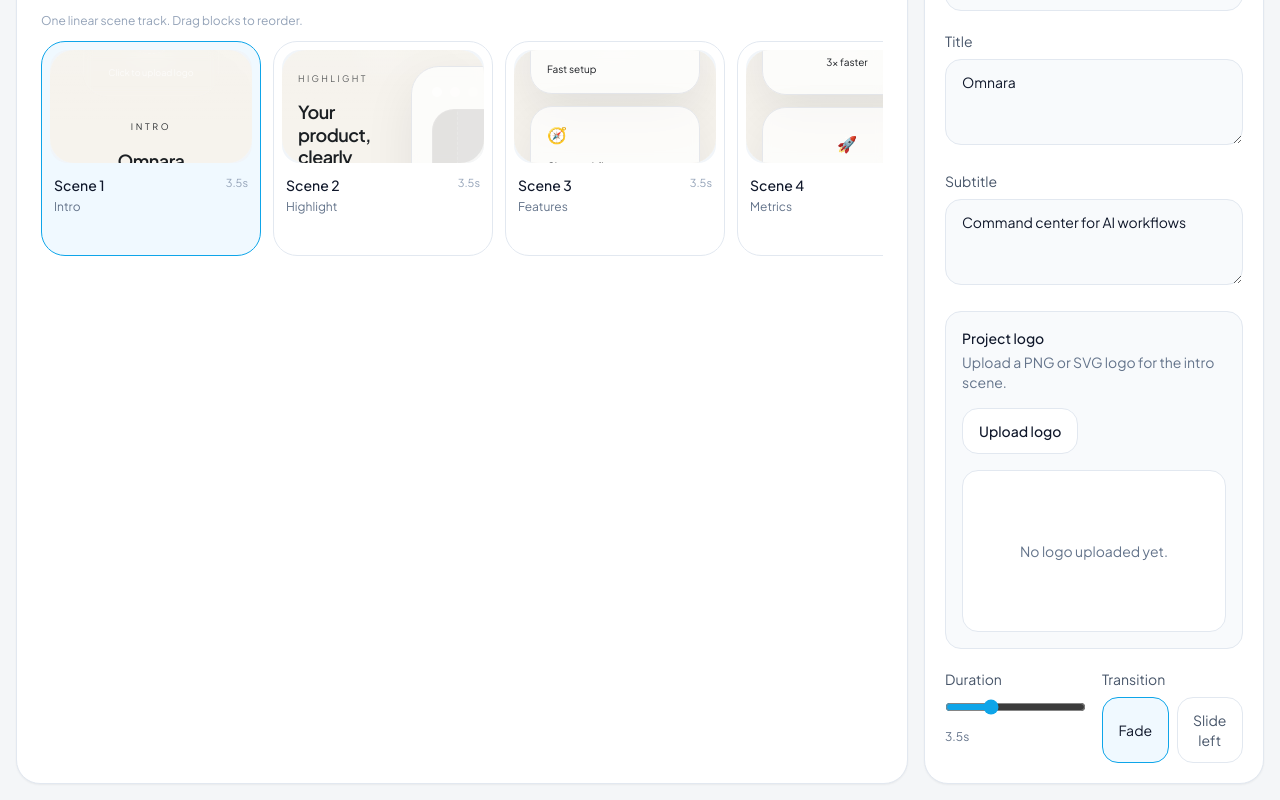
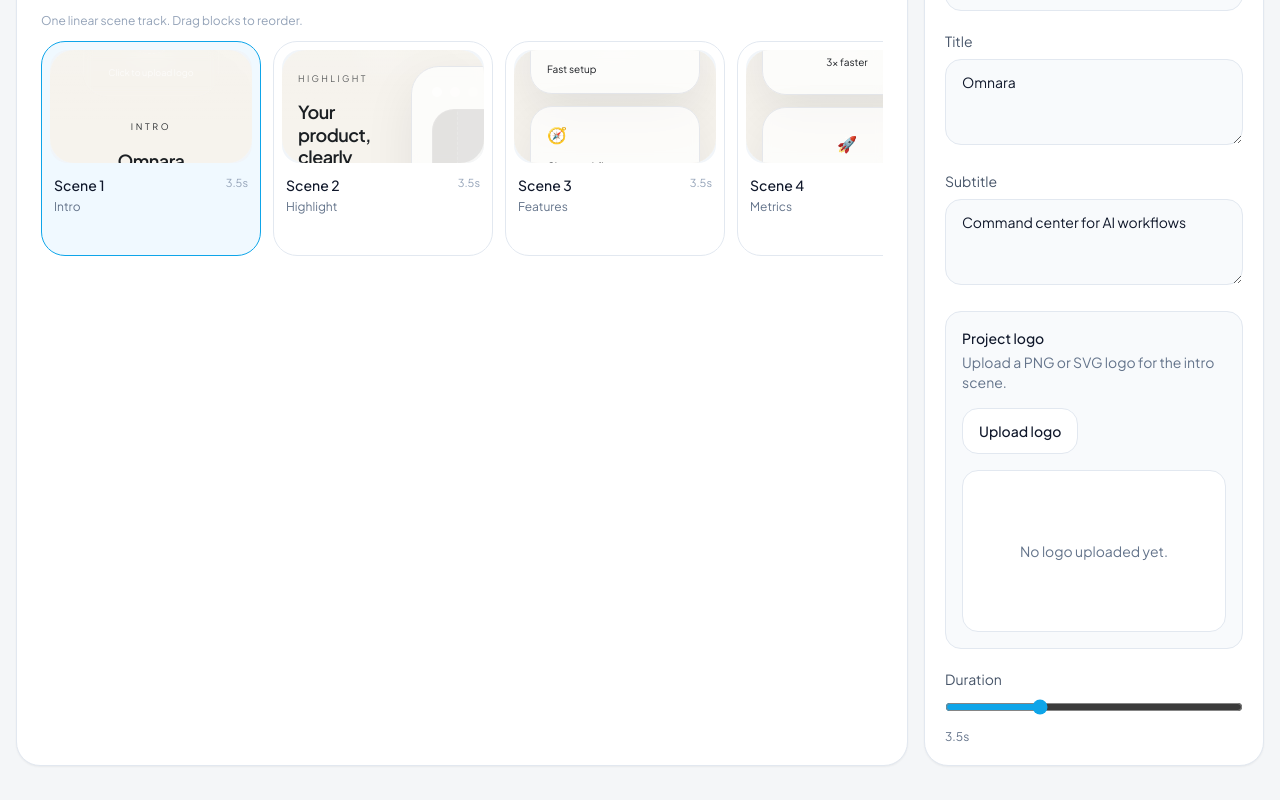
Before and after one commit to Vitalii-Pohorielov/videocreatorapp, a Next.js app: page / in a window 1280 px wide. Shown: the part 860-1660 px from the top of the page. Built offline with nearby package versions, Linux system fonts and the light colour scheme.

Commit message:
Simplify transitions to optimized fade

```diff
--- a/components/SceneInspector.tsx
+++ b/components/SceneInspector.tsx
@@ -3,12 +3,7 @@
 import { type ChangeEvent } from "react";
 
 import { fileToDataUrl } from "@/lib/imageUpload";
-import { presetLabels, sceneTypeLabels, type ExportSettings, type Scene, type TemplatePreset, type TransitionType } from "@/store/useStore";
-
-const transitionOptions: Array<{ value: TransitionType; label: string }> = [
-  { value: "fade", label: "Fade" },
-  { value: "slide-left", label: "Slide left" },
-];
+import { presetLabels, sceneTypeLabels, type ExportSettings, type Scene, type TemplatePreset } from "@/store/useStore";
 
 const presetOptions: TemplatePreset[] = ["clean", "premium", "bold", "editorial", "sunset", "mono", "neon-grid", "paper-cut", "arctic-glass"];
 
@@ -356,30 +351,12 @@ export function SceneInspector({ scene, settings, onUpdate, onUpdateSettings }:
           </label>
         ) : null}
 
-        <div className="grid gap-4 sm:grid-cols-2">
+        <div>
           <label className="block">
             <span className="mb-2 block text-sm text-slate-600">Duration</span>
             <input type="range" min="1.5" max="8" step="0.5" value={scene.durationSeconds} onChange={(event) => onUpdate(scene.id, { durationSeconds: Number(event.target.value) })} className="w-full accent-sky-500" />
             <p className="mt-2 text-xs text-slate-500">{scene.durationSeconds.toFixed(1)}s</p>
           </label>
-          <div>
-            <span className="mb-2 block text-sm text-slate-600">Transition</span>
-            <div className="grid grid-cols-2 gap-2">
-              {transitionOptions.map((option) => {
-                const active = option.value === scene.transition;
-                return (
-                  <button
-                    key={option.value}
-                    type="button"
-                    onClick={() => onUpdate(scene.id, { transition: option.value })}
-                    className={`rounded-2xl border px-3 py-3 text-sm transition ${active ? "border-sky-500 bg-sky-50 text-slate-900" : "border-slate-200 bg-white text-slate-600 hover:bg-slate-50"}`}
-                  >
-                    {option.label}
-                  </button>
-                );
-              })}
-            </div>
-          </div>
         </div>
       </div>
     </aside>
--- a/lib/ffmpeg.ts
+++ b/lib/ffmpeg.ts
@@ -133,19 +133,6 @@ async function renderTransitionFrame(currentScene: Scene, nextScene: Scene, sett
     renderSceneDomToCanvas(nextScene, settings, nextSceneProgress),
   ]);
 
-  if (currentScene.transition === "slide-left") {
-    ctx.save();
-    ctx.globalAlpha = 1 - eased * 0.15;
-    ctx.translate(-videoWidth * eased, 0);
-    ctx.drawImage(currentCanvas, 0, 0, videoWidth, videoHeight);
-    ctx.restore();
-
-    ctx.save();
-    ctx.globalAlpha = 0.2 + eased * 0.8;
-    ctx.translate(videoWidth * (1 - eased), 0);
-    ctx.drawImage(nextCanvas, 0, 0, videoWidth, videoHeight);
-    ctx.restore();
-  } else {
   ctx.save();
   ctx.globalAlpha = 1 - eased;
   ctx.drawImage(currentCanvas, 0, 0, videoWidth, videoHeight);
@@ -155,7 +142,6 @@ async function renderTransitionFrame(currentScene: Scene, nextScene: Scene, sett
   ctx.globalAlpha = eased;
   ctx.drawImage(nextCanvas, 0, 0, videoWidth, videoHeight);
   ctx.restore();
-  }
 
   return canvas;
 }
--- a/lib/sceneDefinitions.ts
+++ b/lib/sceneDefinitions.ts
@@ -1,4 +1,4 @@
-export type TransitionType = "fade" | "slide-left";
+export type TransitionType = "fade";
 export type TemplatePreset = "clean" | "premium" | "bold" | "editorial" | "sunset" | "mono" | "neon-grid" | "paper-cut" | "arctic-glass";
 export type ExportResolution = "480p" | "540p" | "720p";
 export type SceneType =
@@ -121,7 +121,7 @@ export const sceneDefinitions: SceneDefinition[] = [
     createTemplate: () => ({
       type: "product-showcase",
       durationSeconds: 3.5,
-      transition: "slide-left",
+      transition: "fade",
       eyebrow: "Highlight",
       title: "Your product, clearly explained",
       subtitle: "Use this scene for the main value proposition",
@@ -163,7 +163,7 @@ export const sceneDefinitions: SceneDefinition[] = [
     createTemplate: () => ({
       type: "slogan",
       durationSeconds: 3.5,
-      transition: "slide-left",
+      transition: "fade",
       eyebrow: "Message",
       title: "Built to move fast.",
       subtitle: "Short, bold, memorable",
@@ -205,7 +205,7 @@ export const sceneDefinitions: SceneDefinition[] = [
     createTemplate: () => ({
       type: "website-scroll",
       durationSeconds: 3.5,
-      transition: "slide-left",
+      transition: "fade",
       eyebrow: "Website",
       title: "Show the product page in motion",
       subtitle: "Upload a tall screenshot and the scene will auto-scroll it",
@@ -247,7 +247,7 @@ export const sceneDefinitions: SceneDefinition[] = [
     createTemplate: () => ({
       type: "quote",
       durationSeconds: 3.5,
-      transition: "slide-left",
+      transition: "fade",
       eyebrow: "Social proof",
       title: '"This changed our workflow overnight."',
       subtitle: "— Team lead, Product Ops",
@@ -289,7 +289,7 @@ export const sceneDefinitions: SceneDefinition[] = [
     createTemplate: () => ({
       type: "cta",
       durationSeconds: 3.5,
-      transition: "slide-left",
+      transition: "fade",
       eyebrow: "Call to action",
       title: "Launch your next promo today",
       subtitle: "Start with one scene and build the full story",
--- a/store/useStore.ts
+++ b/store/useStore.ts
@@ -83,6 +83,7 @@ export const useStore = create<StudioStore>((set, get) => ({
                 return {
                   ...scene,
                   ...updates,
+                  transition: "fade",
                   durationSeconds: updates.durationSeconds === undefined ? scene.durationSeconds : clampDuration(updates.durationSeconds),
                   bullets: nextBullets,
                   bulletEmojis: nextBulletEmojis,
```
Lines whose indentation alone changed are shown as unchanged.
